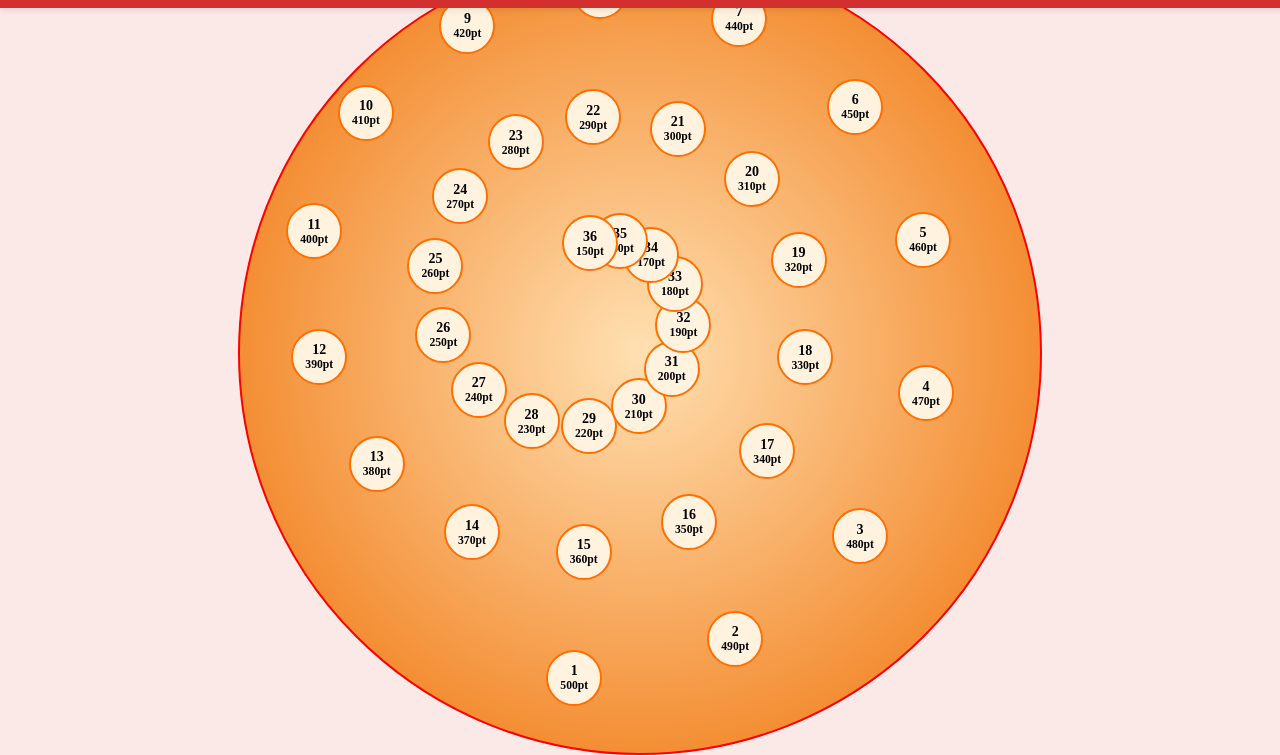
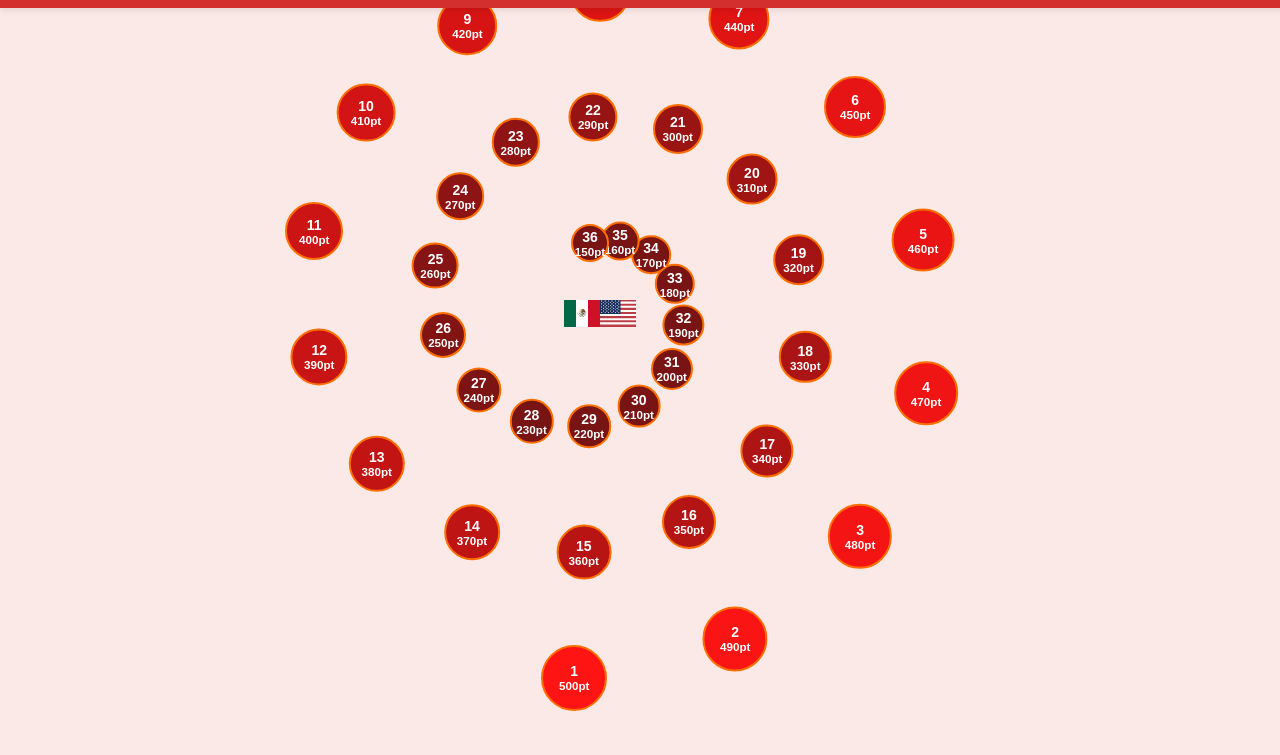
Before and after one commit to edgarcipn1/proyecto, a website: page public/index.html in a window 1280 px wide. Shown: the part 47-802 px from the top of the page. Drawn offline with nearby package versions, Linux system fonts and the light colour scheme; no server answers.

Commit message:
changes styles of circles

```diff
--- a/data/usuarios.csv
+++ b/data/usuarios.csv
@@ -6,3 +6,4 @@ id,name,puntos,intentos,date
 343443,fdsdsfdsd,0,0,2025-07-09T01:32:06.972Z
 322323,adasda,0,0,2025-07-09T01:34:31.057Z
 43324232324,sdasdasd,0,0,2025-07-09T01:39:03.895Z
+434443,ddsdsf,0,0,2025-07-09T02:07:10.809Z
--- a/public/script.js
+++ b/public/script.js
@@ -347,8 +347,6 @@ function onLogin(usuario) {
 }
 
 
-
-// Crear espiral
 const board = document.querySelector('.board');
 const circles = [];
 
@@ -367,17 +365,55 @@ function createSpiral(total, startRadius, radiusStep, startAngle, angleStep, sta
     circle.style.left = `${x}px`;
     circle.style.top = `${y}px`;
 
+    // Tamaño decreciente
+    const size = 60 - (i * 0.8);
+    circle.style.width = `${size}px`;
+    circle.style.height = `${size}px`;
+
+    // Degradado de rojo
+    const redIntensity = 255 - i * 5;
+    circle.style.backgroundColor = `rgb(${Math.max(redIntensity, 120)}, 20, 20)`;
+
+    // Estilos generales
+    circle.style.position = 'absolute';
+    circle.style.borderRadius = '50%';
+    circle.style.display = 'flex';
+    circle.style.flexDirection = 'column';
+    circle.style.alignItems = 'center';
+    circle.style.justifyContent = 'center';
+    circle.style.color = 'white';
+    circle.style.fontFamily = 'Arial, sans-serif';
+    circle.style.fontWeight = 'bold';
+    circle.style.transition = 'box-shadow 0.2s ease, transform 0.2s ease';
+    circle.style.textAlign = 'center';
+
+    // 🏁 Centro con banderas (igual que antes)
+  const centerContainer = document.createElement('div');
+  centerContainer.className = 'centerpiece';
+
+  const flagMX = document.createElement('img');
+  flagMX.src = 'assets/mx.svg';
+  flagMX.style.width = '36px';
+
+  const flagUS = document.createElement('img');
+  flagUS.src = 'assets/us.svg';
+  flagUS.style.width = '36px';
+centerContainer.appendChild(flagMX);
+  centerContainer.appendChild(flagUS);
+  board.appendChild(centerContainer);
+
+    // Contenido del círculo
     const number = startNumber + i;
     const points = pointStart - i * pointStep;
+    circle.innerHTML = `<span>${number}</span><small>${points}pt</small>`;
 
-    circle.innerHTML = `<span>${number}</span><small>${points}pt</small>`;
     board.appendChild(circle);
     circles.push(circle);
   }
 }
 
+createSpiral(36, 60, 9, Math.PI * 1.5, 0.45, 1, 500, 10);
 
-createSpiral(36, 60, 9, Math.PI * 1.5, 0.45, 1, 500, 10);
 
 let isSpinning = false;
 const resultDisplay = document.getElementById('result');
--- a/public/style.css
+++ b/public/style.css
@@ -11,10 +11,8 @@
     position: relative;
     width: 800px;   /* antes 500px */
     height: 800px;  /* antes 500px */
-    background: radial-gradient(circle, #ffe0b2, #ef6c00);
     overflow: hidden;
     border-radius: 50%;
-    border: 2px solid red;
 
   }
 
@@ -41,8 +39,8 @@
 
   .centerpiece {
   position: absolute;
-  top: 50%;
-  left: 50%;
+  top: 45%;
+  left: 45%;
   transform: translate(-50%, -50%);
   font-size: 40px;
 }
```
